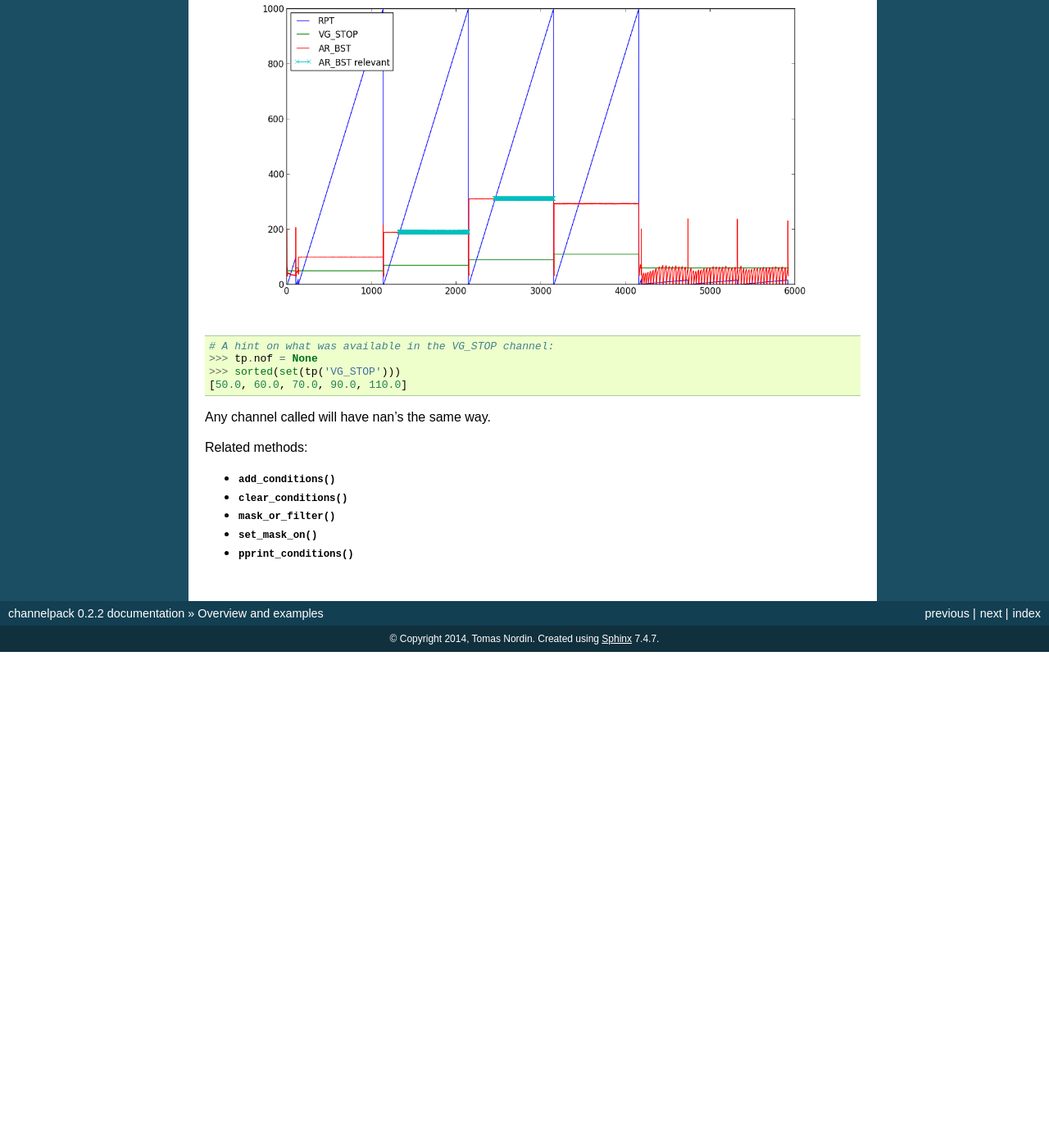
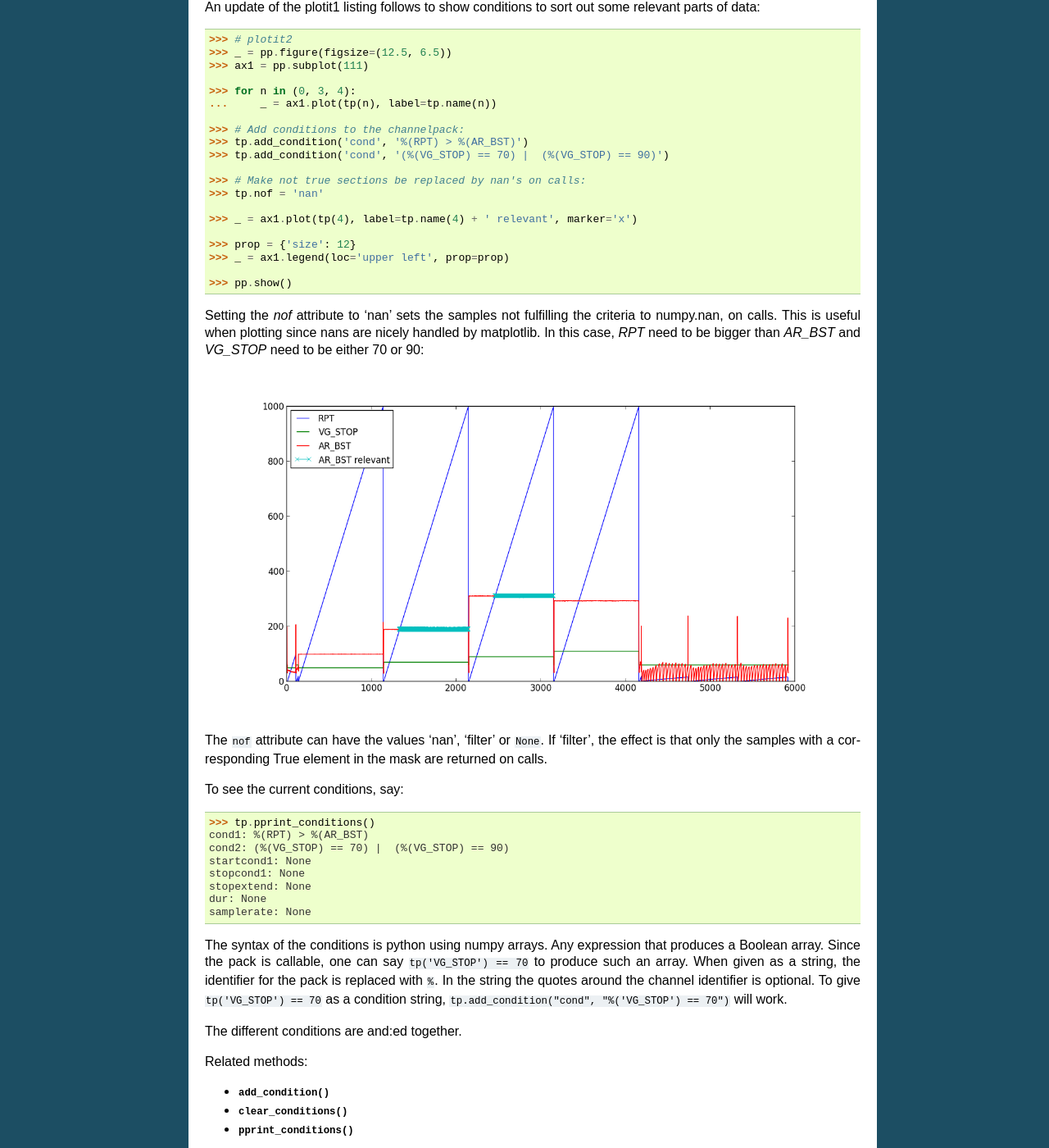
Before and after one commit to tomnor/channelpack, a Sphinx documentation site: the page built from docs/overview_examples.rst, in a window 1280 px wide and 1400 px high, scrolled down 2485 px. Shown: the whole window at 82% size. Built offline with Sphinx 7.4.7, drawn with Linux system fonts in a browser that asks for light colours; before the commit the page ends 3280 px from its top, so only the background shows below that; some of the changed text lies outside the part shown.

Commit message:
replacing the plotit modules with interactive examples
Test run with no error currently. Next pile of work is the start and stop
condition examples.

```diff
--- a/docs/overview_examples.rst
+++ b/docs/overview_examples.rst
@@ -86,22 +86,64 @@ file sits in.
 Slicing out relevant parts of data
 ==================================
 
-Assume a script like this, using your favorite plotting library, (`matplotlib
-<http://matplotlib.org/>`_):
+The channelpack object is basically holding a dict with data and a Boolean mask
+(an array of the same length as the channels) to keep track of the condition
+state of the object. The mask can be manipulated directly, but for possible
+re-use of the condition settings, conditions are given as strings to the
+channelpack.
 
-.. literalinclude:: ../testdata/plotit1.py
+General conditions
+------------------
+
+Assume some listing for a plot like this, using your favorite plotting library,
+(`matplotlib <http://matplotlib.org/>`_) (assignment to underscores are just to
+be able to test those examples with doctest)::
+
+    >>> # plotit1
+    >>> import matplotlib.pyplot as pp
+
+    >>> import channelpack as cp
+
+    >>> tp = cp.txtpack('testdata/sampledat1.txt')
+    >>> _ = pp.figure(figsize=(12.5, 6.5))
+    >>> ax1 = pp.subplot(111)
+
+    >>> for n in (0, 3, 4):
+    ...     _ = ax1.plot(tp(n), label=tp.name(n))
+
+    >>> prop = {'size': 12}
+    >>> _ = ax1.legend(loc='upper left', prop=prop)
+
+    >>> pp.show()
 
 producing an overview plot:
 
 .. image:: pics/fig1.png
 
-AND and OR conditions
----------------------
+An update of the plotit1 listing follows to show conditions to sort out some
+relevant parts of data::
 
-An update of the script follows to show conditions to sort out some relevant
-parts of data:
+   >>> # plotit2
+   >>> _ = pp.figure(figsize=(12.5, 6.5))
+   >>> ax1 = pp.subplot(111)
 
-.. literalinclude:: ../testdata/plotit2.py
+   >>> for n in (0, 3, 4):
+   ...     _ = ax1.plot(tp(n), label=tp.name(n))
+
+   >>> # Add conditions to the channelpack:
+   >>> tp.add_condition('cond', '%(RPT) > %(AR_BST)')
+   >>> tp.add_condition('cond', '(%(VG_STOP) == 70) |  (%(VG_STOP) == 90)')
+
+   >>> # Make not true sections be replaced by nan's on calls:
+   >>> tp.nof = 'nan'
+
+   >>> _ = ax1.plot(tp(4), label=tp.name(4) + ' relevant', marker='x')
+
+   >>> prop = {'size': 12}
+   >>> _ = ax1.legend(loc='upper left', prop=prop)
+
+   >>> pp.show()
+
 
 Setting the `nof` attribute to 'nan' sets the samples not fulfilling the
 criteria to numpy.nan, on calls. This is useful when plotting since nans are
@@ -110,19 +152,35 @@ nicely handled by matplotlib. In this case, `RPT` need to be bigger than
 
 .. image:: pics/fig2.png
 
-::
+The ``nof`` attribute can have the values 'nan', 'filter' or ``None``. If
+'filter', the effect is that only the samples with a corresponding True element
+in the mask are returned on calls.
 
-   # A hint on what was available in the VG_STOP channel:
-   >>> tp.nof = None
-   >>> sorted(set(tp('VG_STOP')))
-   [50.0, 60.0, 70.0, 90.0, 110.0]
+To see the current conditions, say::
 
-Any channel called will have nan's the same way.
+    >>> tp.pprint_conditions()
+    cond1: %(RPT) > %(AR_BST)
+    cond2: (%(VG_STOP) == 70) |  (%(VG_STOP) == 90)
+    startcond1: None
+    stopcond1: None
+    stopextend: None
+    dur: None
+    samplerate: None
+
+The syntax of the conditions is python using numpy arrays. Any expression that
+produces a Boolean array. Since the pack is callable, one can say
+``tp('VG_STOP') == 70`` to produce such an array. When given as a string, the
+identifier for the pack is replaced with ``%``. In the string the quotes around
+the channel identifier is optional. To give ``tp('VG_STOP') == 70`` as a
+condition string, ``tp.add_condition("cond", "%('VG_STOP') == 70")`` will work.
+
+The different conditions are and:ed together.
 
 Related methods:
 
-* :func:`~channelpack.ChannelPack.add_conditions`
+* :func:`~channelpack.ChannelPack.add_condition`
 * :func:`~channelpack.ChannelPack.clear_conditions`
-* :func:`~channelpack.ChannelPack.mask_or_filter`
-* :func:`~channelpack.ChannelPack.set_mask_on`
 * :func:`~channelpack.ChannelPack.pprint_conditions`
+
+START and STOP conditions
+-------------------------
```
Also changed, not shown: other parts of docs/overview_examples.rst (+1 -1 lines), 2 other files.
